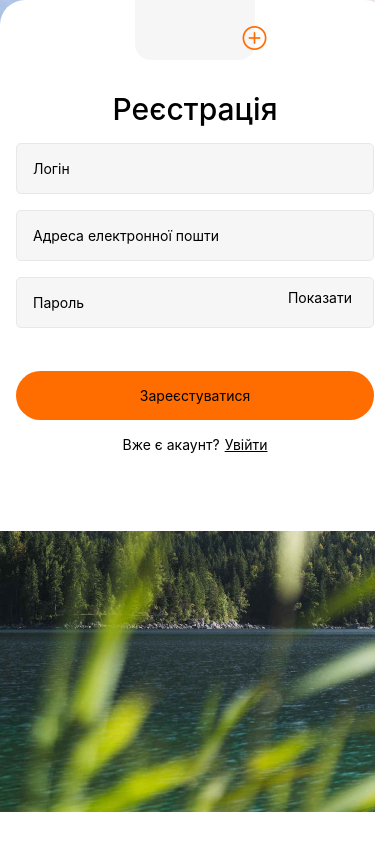
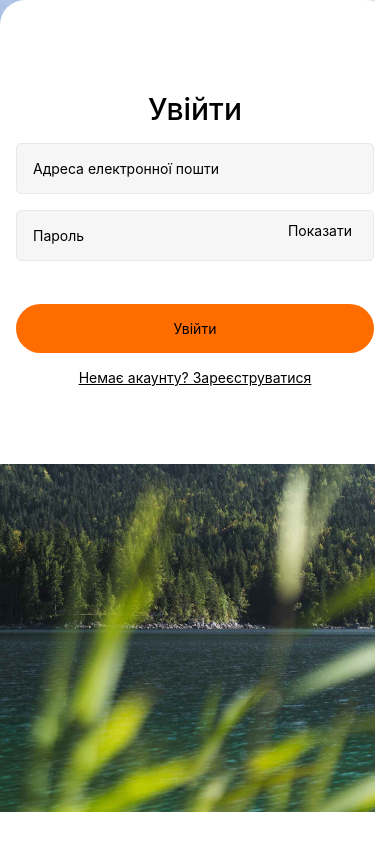
Before and after one commit to Kolokol2002/goit-react-native-hw-01, a React Native app: screen / in a window 390 px wide. Built offline with nearby package versions, Linux system fonts and the light colour scheme.

Commit message:
правки по дз 2

```diff
--- a/App.js
+++ b/App.js
@@ -6,9 +6,9 @@ import { LoginScreen } from "./src/Screens/LoginScreen";
 const App = () => {
   return (
     <View>
-      <RegistrationScreen />
+      {/* <RegistrationScreen /> */}
       {/* <PostsScreen /> */}
-      {/* <LoginScreen /> */}
+      <LoginScreen />
     </View>
   );
 };
--- a/src/Screens/LoginScreen.jsx
+++ b/src/Screens/LoginScreen.jsx
@@ -10,7 +10,7 @@ export const LoginScreen = () => {
       <Input typeInput={"password"} placeholder={"Пароль"} />
 
       <ButtonLogin text={"Увійти"} />
-      <IsLogin text={"Немає акаунту?"} linkText={"Зареєструватися"} />
+      <IsLogin text={"Немає акаунту? Зареєструватися"} />
     </ContainnerRegLogin>
   );
 };
--- a/src/Screens/RegistrationScreen.jsx
+++ b/src/Screens/RegistrationScreen.jsx
@@ -12,7 +12,7 @@ export const RegistrationScreen = () => {
       <Input typeInput={"email"} placeholder={"Адреса електронної пошти"} />
       <Input typeInput={"password"} placeholder={"Пароль"} />
       <ButtonLogin text={"Зареєстуватися"} />
-      <IsLogin text={"Вже є акаунт?"} linkText={"Увійти"} />
+      <IsLogin text={"Вже є акаунт? Увійти"} />
     </ContainnerRegLogin>
   );
 };
--- a/src/components/Buttons.jsx
+++ b/src/components/Buttons.jsx
@@ -5,9 +5,9 @@ export const ButtonLogin = ({ text }) => {
     <Pressable
       style={({ pressed }) => [
         {
-          backgroundColor: pressed ? "red" : "#FF6C00",
+          backgroundColor: pressed ? "#ff6a00d3" : "#FF6C00",
         },
-        ButtonLoginStyled.button,
+        styles.button,
       ]}
       onPress={() => Alert.alert("Button Pressed!")}
     >
@@ -16,7 +16,7 @@ export const ButtonLogin = ({ text }) => {
   );
 };
 
-const ButtonLoginStyled = StyleSheet.create({
+const styles = StyleSheet.create({
   button: {
     marginTop: 43,
     paddingHorizontal: 32,
--- a/src/components/ContainnerRegLogin.jsx
+++ b/src/components/ContainnerRegLogin.jsx
@@ -4,9 +4,9 @@ import backgroundImg from "../image/backgroundImg.jpg";
 export const ContainnerRegLogin = ({ title, children }) => {
   return (
     <ImageBackground source={backgroundImg}>
-      <View style={ContainerStyled.container}>
-        <View style={ContainerStyled.content}>
-          <Text style={ContainerStyled.title}>{title}</Text>
+      <View style={styles.container}>
+        <View style={styles.content}>
+          <Text style={styles.title}>{title}</Text>
           {children}
         </View>
       </View>
@@ -14,7 +14,7 @@ export const ContainnerRegLogin = ({ title, children }) => {
   );
 };
 
-export const ContainerStyled = StyleSheet.create({
+export const styles = StyleSheet.create({
   container: {
     height: "100%",
     justifyContent: "flex-end",
--- a/src/components/Inputs.jsx
+++ b/src/components/Inputs.jsx
@@ -18,8 +18,8 @@ export const Input = ({ typeInput, placeholder }) => {
     setBorderColor("#E8E8E8");
   };
   const onFocus = () => {
-    setBackgroundColor("#ffffff");
-    setBorderColor("#0c0101");
+    setBackgroundColor("#FFFFFF");
+    setBorderColor("#FF6C00");
   };
   const onTogglePassword = () => {
     setTogglePassword(togglePassword ? false : true);
@@ -28,7 +28,7 @@ export const Input = ({ typeInput, placeholder }) => {
   switch (typeInput) {
     case "password":
       return (
-        <View style={InputPasswordStyled.inputPassword}>
+        <View style={styles.inputPassword}>
           <TextInput
             onBlur={onBlur}
             onFocus={onFocus}
@@ -36,13 +36,10 @@ export const Input = ({ typeInput, placeholder }) => {
             placeholder={placeholder}
             style={[
               { backgroundColor: backgroundColor, borderColor: borderColor },
-              InputStyled.input,
+              styles.input,
             ]}
           />
-          <Pressable
-            style={InputPasswordStyled.view}
-            onPress={onTogglePassword}
-          >
+          <Pressable style={styles.view} onPress={onTogglePassword}>
             <Text>Показати</Text>
           </Pressable>
         </View>
@@ -55,7 +52,7 @@ export const Input = ({ typeInput, placeholder }) => {
           inputMode={typeInput}
           style={[
             { backgroundColor: backgroundColor, borderColor: borderColor },
-            InputStyled.input,
+            styles.input,
           ]}
           placeholder={placeholder}
         />
@@ -63,7 +60,7 @@ export const Input = ({ typeInput, placeholder }) => {
   }
 };
 
-const InputPasswordStyled = StyleSheet.create({
+const styles = StyleSheet.create({
   inputPassword: {},
   view: {
     position: "absolute",
@@ -72,9 +69,6 @@ const InputPasswordStyled = StyleSheet.create({
     marginRight: 22,
     marginBottom: 22,
   },
-});
-
-const InputStyled = StyleSheet.create({
   input: {
     marginTop: 16,
     padding: 16,
--- a/src/components/IsLogin.jsx
+++ b/src/components/IsLogin.jsx
@@ -1,30 +1,27 @@
 import { Alert, Pressable, StyleSheet, Text, View } from "react-native";
 
-export const IsLogin = ({ text, linkText }) => {
+export const IsLogin = ({ text }) => {
   return (
-    <View style={IsLoginStyled.container}>
-      <Text style={IsLoginStyled.text}>{text}</Text>
+    <View style={styles.container}>
       <Pressable
         onPress={() => Alert.alert("Button Pressed!")}
-        style={IsLoginStyled.link}
+        style={styles.link}
       >
-        <Text style={IsLoginStyled.linkText}>{linkText}</Text>
+        <Text style={styles.text}>{text}</Text>
       </Pressable>
     </View>
   );
 };
 
-const IsLoginStyled = StyleSheet.create({
+const styles = StyleSheet.create({
   container: {
     marginTop: 16,
     marginBottom: 78,
     flexDirection: "row",
-    gap: 5,
     justifyContent: "center",
   },
-  text: {},
-  link: {},
-  linkText: {
+  text: {
     textDecorationLine: "underline",
   },
+  link: {},
 });
--- a/src/components/PhotoBox.jsx
+++ b/src/components/PhotoBox.jsx
@@ -3,13 +3,13 @@ import { AntDesign } from "@expo/vector-icons";
 
 export const PhotoBox = () => {
   return (
-    <View style={PhotoBoxStyled.container}>
+    <View style={styles.container}>
       <Pressable
-        style={PhotoBoxStyled.buttonIcon}
+        style={styles.buttonIcon}
         onPress={() => Alert.alert("Button Pressed!")}
       >
         <AntDesign
-          style={PhotoBoxStyled.iconAddPhoto}
+          style={styles.iconAddPhoto}
           name="pluscircleo"
           size={24}
           color="black"
@@ -19,7 +19,7 @@ export const PhotoBox = () => {
   );
 };
 
-const PhotoBoxStyled = StyleSheet.create({
+const styles = StyleSheet.create({
   container: {
     position: "absolute",
     top: -60,
```
Also changed, not shown: 1 other file (tests, documents, lock files or other folders).
